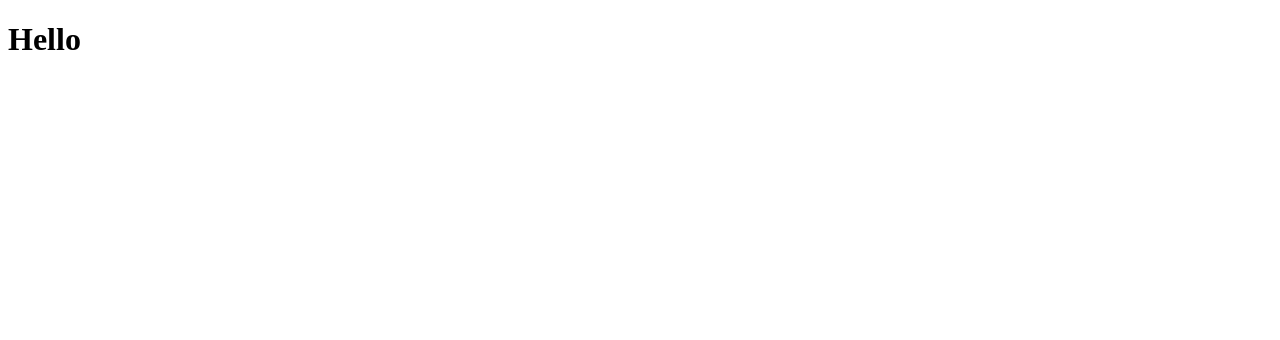
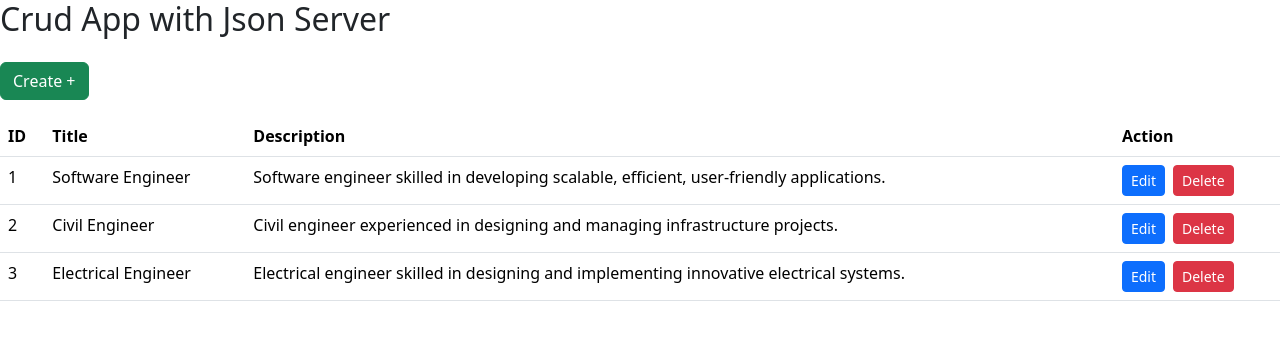
Before and after one commit to FakrulSwe/to-do-web, a React (Create React App) app: page / in a window 1280 px wide. Shown: the top 340 px of the page. Built offline with nearby package versions, Linux system fonts and the light colour scheme.

Commit message:
Create Update file for creating data

```diff
--- a/src/App.jsx
+++ b/src/App.jsx
@@ -1,10 +1,20 @@
-
+import 'bootstrap/dist/css/bootstrap.min.css';
 import './App.css';
 import Home from './Home';
+import { BrowserRouter, Routes, Route } from 'react-router-dom';
+import Create from './Create';
+
+
 
 function App() {
   return (
-    <Home/>
+    <BrowserRouter>
+      <Routes>
+        <Route path='/' element={<Home/>}/>
+        <Route path='/create' element={<Create/>}/>
+        {/* <Route path='/edit/:id' element={</>}/> */}
+      </Routes>
+    </BrowserRouter>
   );
 }
 
--- /dev/null
+++ b/src/Create.jsx
@@ -0,0 +1,40 @@
+import React, { useState } from 'react'
+import { addUser } from './UserReducer'
+import { useDispatch, useSelector } from 'react-redux'
+import { useNavigate } from 'react-router-dom'
+
+
+const Create = () => {
+    const [title,setTitle] = useState('')
+    const [description,setdescription] = useState('')
+    const users = useSelector((state) => state.users);
+
+    const dispatch = useDispatch();
+    const navigate = useNavigate()
+
+    const handleSubmit = (event) =>{
+        event.preventDefault();
+        dispatch(addUser({id:users[users.length - 1].id + 1 , title, description}));
+        navigate('/')
+    }
+  return (
+    <div className='d-flex w-100 vh-100 justify-content-center align-items-center'>
+        <div className="w-50 border bg-secondary text-white p-5">
+            <h3>Add New Client</h3>
+            <form onSubmit={handleSubmit}>
+                <div>
+                    <label htmlFor="name">Title</label>
+                    <input type="text" name='Title' className='form-control' placeholder='Enter Title' onChange={ element => setTitle(element.target.value)}/>
+                </div>
+                <div>
+                <label htmlFor="name">Description</label>
+                    <input type="text" name='Description' className='form-control' placeholder='Enter Description' onChange={ element => setdescription(element.target.value)}/>
+                </div><br />
+                <button className='btn btn-info'>Submit</button>
+            </form>
+        </div>
+    </div>
+  )
+}
+
+export default Create
--- a/src/Data.jsx
+++ b/src/Data.jsx
@@ -1,17 +1,17 @@
 export const userList = [
     {
-        Title: "Software Engineer",
+        title: "Software Engineer",
         description: "Software engineer skilled in developing scalable, efficient, user-friendly applications.",
         id: 1
     },
     {
-        Title: "Civil Engineer",
+        title: "Civil Engineer",
         description: "Civil engineer experienced in designing and managing infrastructure projects.",
-        id: 1
+        id: 2
     },
     {
-        Title: "Electrical Engineer",
+        title: "Electrical Engineer",
         description: "Electrical engineer skilled in designing and implementing innovative electrical systems.",
-        id: 1
+        id: 3
     }
 ]
--- a/src/Home.jsx
+++ b/src/Home.jsx
@@ -1,9 +1,38 @@
 import React from 'react'
+import { useSelector } from 'react-redux'
+import { Link, useNavigate } from 'react-router-dom';
+
 
 const Home = () => {
+    const users = useSelector((state) => state.users);
+
   return (
     <div>
-        <h1>Hello</h1>
+        <h2>Crud App with Json Server</h2>
+        <Link to="/create" className='btn btn-success my-3'>Create +</Link>
+        <table className='table'>
+            <thead>
+                <tr>
+                    <th>ID</th>
+                    <th>Title</th>
+                    <th>Description</th>
+                    <th>Action</th>
+                </tr>
+            </thead>
+            <tbody>
+                {users.map((user, index) =>(
+                    <tr key={index}>
+                        <td>{user.id}</td>
+                        <td>{user.title}</td>
+                        <td>{user.description}</td>
+                        <td>
+                            <Link to={`/edit/${user.id}`} className='btn btn-sm btn-primary'>Edit</Link>
+                            <Link className='btn btn-sm btn-danger ms-2'>Delete</Link>
+                        </td>
+                    </tr>
+                ))}
+            </tbody>
+        </table>
     </div>
   )
 }
--- a/src/UserReducer.jsx
+++ b/src/UserReducer.jsx
@@ -6,6 +6,11 @@ const userSlice = createSlice({
     name: "users",
     initialState: userList,
     reducers: {
-
+        addUser: (state, action) => {
+            state.push(action.payload)
+        }
     }
 })
+
+export const {addUser} = userSlice.actions;
+export default userSlice.reducer
--- a/src/index.js
+++ b/src/index.js
@@ -3,10 +3,11 @@ import ReactDOM from 'react-dom/client';
 import App from './App';
 import { Provider } from 'react-redux';
 import { configureStore } from '@reduxjs/toolkit';
+import UserReducer from './UserReducer';
 
 const store = configureStore({
   reducer: {
-    // reducer:
+    users: UserReducer
   }
 })
 
```
Also changed, not shown: package.json (+12 -1 lines), src/Update.jsx (added, +11 -0 lines), 1 other file (tests, documents, lock files or other folders).
